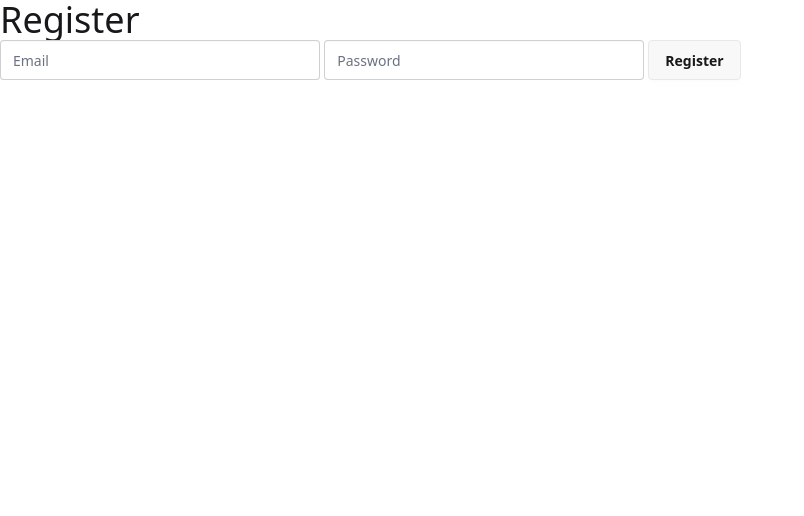
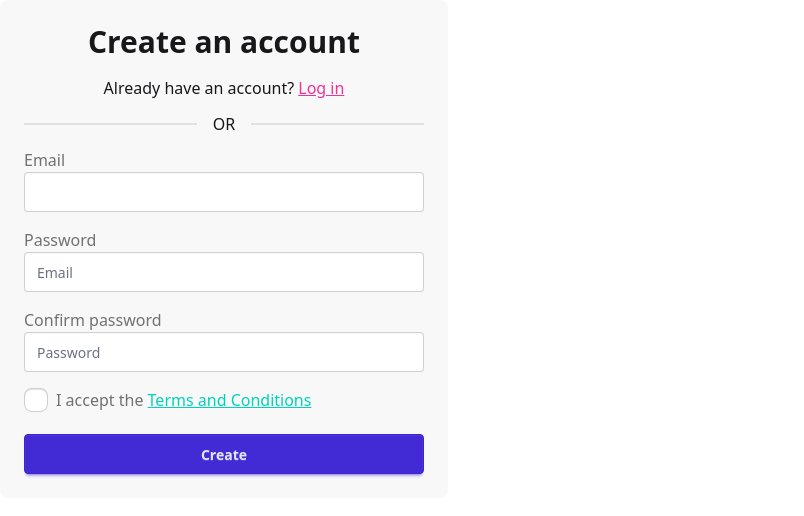
Before and after one commit to KN-Neuron/Hackathonownik, a SvelteKit app: page /register in a window 1280 px wide. Shown: the top 516 px of the page, without its empty margins (0-804 px from the left). Built offline with nearby package versions, Linux system fonts and the light colour scheme; what pocketbase would draw is missing.

Commit message:
login components

```diff
--- /dev/null
+++ b/src/lib/components/ForgotPassword.svelte
@@ -0,0 +1,18 @@
+<div class="flex flex-col gap-6 rounded-box bg-base-200 p-6 max-w-md text-center">
+	<h1 class="text-2xl font-bold">Forgot password?</h1>
+
+	<span>
+		Remember your password?
+		<a class="link link-secondary" href="/login">Log in here</a>
+	</span>
+
+	<label class="form-control">
+		<div class="label">
+			<span class="label-text">Email</span>
+		</div>
+
+		<input type="email" class="input input-bordered" />
+	</label>
+
+	<button class="btn btn-primary">Reset password</button>
+</div>
--- /dev/null
+++ b/src/lib/components/Login.svelte
@@ -0,0 +1,82 @@
+<script>
+	import '../../app.css';
+	import { pb } from '$lib/pocketbase';
+	import { goto } from '$app/navigation';
+	import Login from '$lib/components/Login.svelte';
+
+	let email = '';
+	let password = '';
+	let error = '';
+
+	async function handleLogin() {
+		error = '';
+		try {
+			await pb.collection('users').authWithPassword(email, password);
+			goto('/');
+		} catch (e) {
+			error = 'Invalid credentials';
+		}
+	}
+</script>
+
+<!--
+<h2 class="text-4xl">Login</h2>
+<form on:submit|preventDefault={handleLogin}>
+	<input class="input" type="email" bind:value={email} placeholder="Email" required />
+	<input class="input" type="password" bind:value={password} placeholder="Password" required />
+	<button class="btn" type="submit">Login</button>
+	{#if error}<div style="color:red">{error}</div>{/if}
+</form> -->
+
+<form
+	on:submit|preventDefault={handleLogin}
+	class="flex flex-col gap-4 rounded-box bg-base-200 p-6 max-w-md content-center"
+>
+	<h1 class="text-3xl font-bold self-center">Log in</h1>
+
+	<span class="self-center">
+		Don't have an account?
+		<a class="link link-secondary" href="/register">Register</a>
+	</span>
+
+	<div class="divider">Heroes of the Brain</div>
+
+	<label class="form-control flex flex-col">
+		<div class="label">
+			<span class="label-text">Email</span>
+		</div>
+
+		<input
+			class="input input-bordered w-full"
+			type="email"
+			bind:value={email}
+			placeholder="Email"
+			required
+		/>
+	</label>
+
+	<label class="form-control flex flex-col">
+		<div class="label">
+			<span class="label-text">Password</span>
+			<a class="label-text link link-accent" href="/forgot">Forgot password?</a>
+		</div>
+
+		<input
+			class="input input-bordered w-full"
+			type="password"
+			bind:value={password}
+			placeholder="Password"
+			required
+		/>
+	</label>
+
+	<div class="form-control">
+		<label class="cursor-pointer label self-start gap-2">
+			<input type="checkbox" class="checkbox" />
+			<span class="label-text">Remember me</span>
+		</label>
+	</div>
+
+	<button class="btn btn-primary" type="submit">Log in</button>
+	{#if error}<div style="color:red">{error}</div>{/if}
+</form>
--- /dev/null
+++ b/src/lib/components/Register.svelte
@@ -0,0 +1,95 @@
+<script>
+	import '../../app.css';
+	import { pb } from '$lib/pocketbase';
+	import { goto } from '$app/navigation';
+
+	let email = '';
+	let password = '';
+	let error = '';
+	async function handleRegister() {
+		error = '';
+		try {
+			await pb.collection('users').create({ email, password, passwordConfirm: password });
+			await pb.collection('users').authWithPassword(email, password);
+			goto('/');
+		} catch (e) {
+			error = e.message || 'Register failed';
+		}
+	}
+</script>
+
+<!--
+  <h2 class="text-4xl">Register</h2>
+  <form on:submit|preventDefault={handleRegister}>
+    <input class="input" type="email" bind:value={email} placeholder="Email" required />
+    <input class="input" type="password" bind:value={password} placeholder="Password" required />
+    <button class="btn" type="submit">Register</button>
+    {#if error}<div style="color:red">{error}</div>{/if} -->
+
+<form
+	class="flex flex-col gap-4 rounded-box bg-base-200 p-6 max-w-md"
+	on:submit|preventDefault={handleRegister}
+>
+	<h1 class="text-3xl font-bold self-center">Create an account</h1>
+
+	<span class="self-center">
+		Already have an account?
+		<a class="link link-secondary" href="/login">Log in</a>
+	</span>
+	<!--
+	<a class="btn btn-neutral">
+		<i class="fa-brands fa-google text-primary"></i>
+		Create with Google
+	</a> -->
+
+	<div class="divider my-0">OR</div>
+
+	<label class="form-control flex flex-col">
+		<div class="label">
+			<span class="label-text">Email</span>
+		</div>
+
+		<input class="input input-bordered w-full" />
+	</label>
+
+	<label class="form-control flex flex-col">
+		<div class="label">
+			<span class="label-text">Password</span>
+		</div>
+
+		<input
+			type="password"
+			class="input input-bordered w-full"
+			bind:value={email}
+			placeholder="Email"
+			required
+		/>
+	</label>
+
+	<label class="form-control">
+		<div class="label">
+			<span class="label-text">Confirm password</span>
+		</div>
+
+		<input
+			type="password"
+			class="input input-bordered w-full"
+			bind:value={password}
+			placeholder="Password"
+			required
+		/>
+	</label>
+
+	<div class="form-control">
+		<label class="cursor-pointer label self-start gap-2">
+			<input type="checkbox" class="checkbox" />
+			<span class="label-text">
+				I accept the
+				<a class="link link-accent">Terms and Conditions</a>
+			</span>
+		</label>
+	</div>
+
+	<button class="btn btn-primary" type="submit">Create</button>
+	{#if error}<div style="color:red">{error}</div>{/if}
+</form>
--- /dev/null
+++ b/src/routes/forgot/+page.svelte
@@ -0,0 +1,5 @@
+<script>
+	import ForgotPassword from '$lib/components/ForgotPassword.svelte';
+</script>
+
+<ForgotPassword />
--- a/src/routes/login/+page.svelte
+++ b/src/routes/login/+page.svelte
@@ -1,7 +1,8 @@
 <script>
-  import "../../app.css";
+	import '../../app.css';
 	import { pb } from '$lib/pocketbase';
 	import { goto } from '$app/navigation';
+	import Login from '$lib/components/Login.svelte';
 
 	let email = '';
 	let password = '';
@@ -18,10 +19,4 @@
 	}
 </script>
 
-<h2 class="text-4xl">Login</h2>
-<form on:submit|preventDefault={handleLogin}>
-  <input class="input" type="email" bind:value={email} placeholder="Email" required />
-  <input class="input" type="password" bind:value={password} placeholder="Password" required />
-  <button class="btn" type="submit">Login</button>
-  {#if error}<div style="color:red">{error}</div>{/if}
-</form>
+<Login />
--- a/src/routes/register/+page.svelte
+++ b/src/routes/register/+page.svelte
@@ -1,27 +1,5 @@
 <script>
-  import "../../app.css";
-  import { pb } from '$lib/pocketbase';
-  import { goto } from '$app/navigation';
-
-  let email = '';
-  let password = '';
-  let error = '';
-  async function handleRegister() {
-    error = '';
-    try {
-      await pb.collection('users').create({ email, password, passwordConfirm: password });
-      await pb.collection('users').authWithPassword(email, password);
-      goto('/');
-    } catch (e) {
-      error = e.message || 'Register failed';
-    }
-  }
+	import Register from '$lib/components/Register.svelte';
 </script>
 
-<h2 class="text-4xl">Register</h2>
-<form on:submit|preventDefault={handleRegister}>
-  <input class="input" type="email" bind:value={email} placeholder="Email" required />
-  <input class="input" type="password" bind:value={password} placeholder="Password" required />
-  <button class="btn" type="submit">Register</button>
-  {#if error}<div style="color:red">{error}</div>{/if}
-</form>
+<Register />
```
Also changed, not shown: src/lib/server/index.ts (added). Lines whose indentation alone changed are shown as unchanged.
